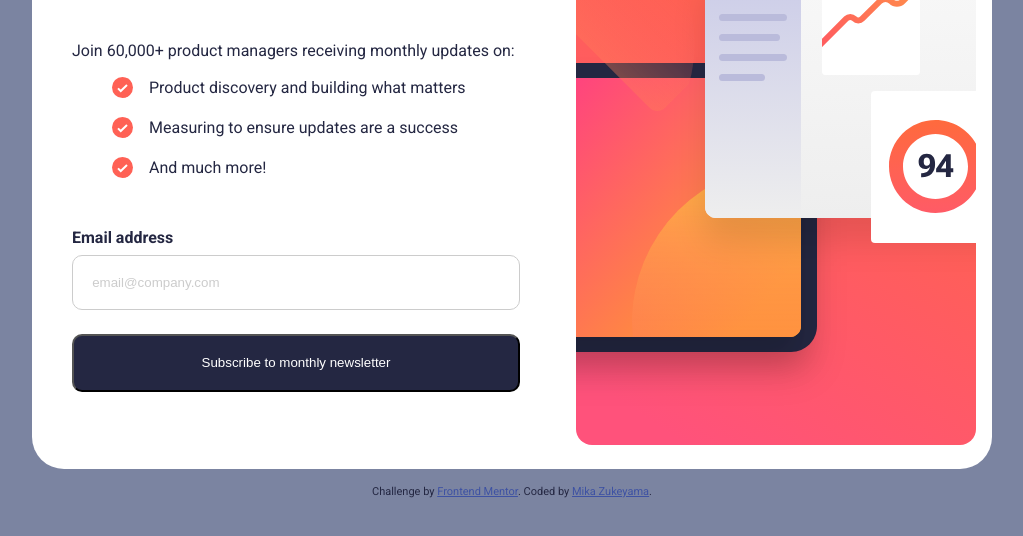
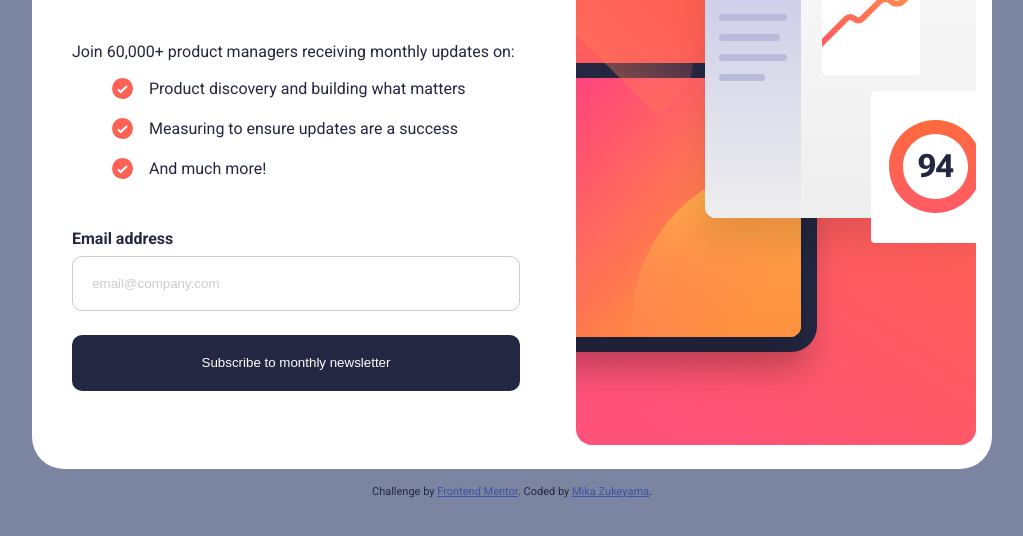
Before and after one commit to MikaZ21/Newsletter-sign-up-form-with-success-message, a plain HTML site: page index.html in a window 1280 px wide. Shown: the part 196-732 px from the top of the page, without its empty margins (128-1151 px from the left). Drawn offline with Linux system fonts and the light colour scheme.

Commit message:
Adjusted style for the button

```diff
--- a/style.css
+++ b/style.css
@@ -77,21 +77,27 @@ input::placeholder {
 }
 
 .button {
+    background: #242742;
+    width: 327px;
+    height: 56px;
+    width: 100%;
+    border-radius: 10px;
+    border: none;
+    color: white;
+    width: 100%;
+    box-sizing: border-box;
     padding: 1.2rem;
-    border-radius: 10px;
-    color: white;
-    background: #242742;
     margin-bottom: 2rem;
-    width: 100%;
-    cursor: pointer;
-    box-sizing: border-box;
     cursor: pointer;
 }
 
 .button:hover,
 .button:focus {
-    background: linear-gradient(204.47deg, #FF6A3A 0%, #FF527B 100%);
-    border: 1px solid #FF527B;
+    background: linear-gradient(
+        204.47deg,
+        #ff6a3a 0%,
+        #ff527b 40%);
+    box-shadow: 0px 16px 32px 0px #ff615580;
 }
 
 .showError {
```
